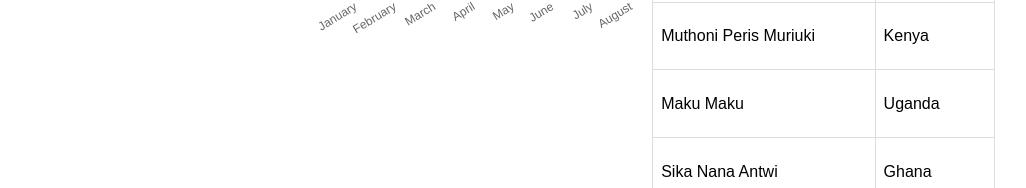
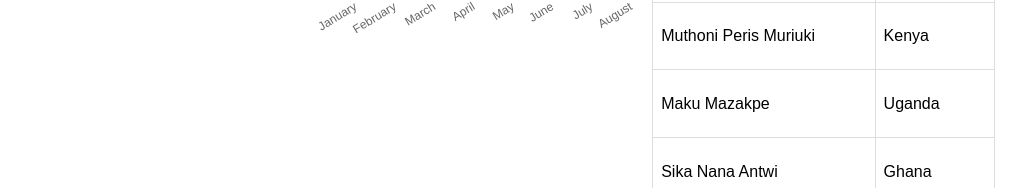
Before and after one commit to xarrijorge/mestroll, a Vue app: page /dashboard in a window 1280 px wide. Shown: the part 506-694 px from the top of the page, without its empty margins (137-1163 px from the left). Built offline with nearby package versions, Linux system fonts and the light colour scheme; what tw-elements would draw is missing.

Commit message:
Minor edit

```diff
--- a/src/views/DashboardView.vue
+++ b/src/views/DashboardView.vue
@@ -64,7 +64,7 @@ export default {
         { name: 'Nkwi Loh', country: 'Cameroon' },
         { name: 'Sila Kironji', country: 'Kenya' },
         { name: 'Muthoni Peris Muriuki', country: 'Kenya' },
-        { name: 'Maku Maku', country: 'Uganda' },
+        { name: 'Maku Mazakpe', country: 'Uganda' },
         { name: 'Sika Nana Antwi', country: 'Ghana' },
         { name: 'Sara Kadoon', country: 'Nigeria' },
       ],
```
